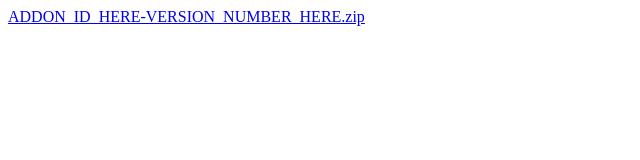
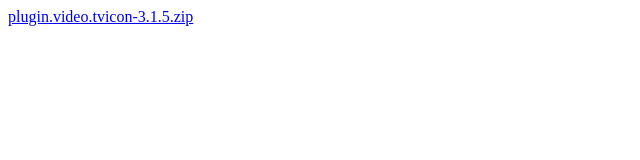
Before and after one commit to iCON-Tv/repo_kodi, a plain HTML site: page index.html in a window 1280 px wide. Shown: the whole page, without its empty margins (0-640 px from the left). Drawn offline with Linux system fonts and the light colour scheme.

Commit message:
Update index.html

```diff
--- a/index.html
+++ b/index.html
@@ -1,2 +1,2 @@
 <!DOCTYPE html>
-<a href="ADDON_ID_HERE-VERSION_NUMBER_HERE.zip">ADDON_ID_HERE-VERSION_NUMBER_HERE.zip</a>
+<a href="plugin.video.tvicon-3.1.5.zip">plugin.video.tvicon-3.1.5.zip</a>
```
